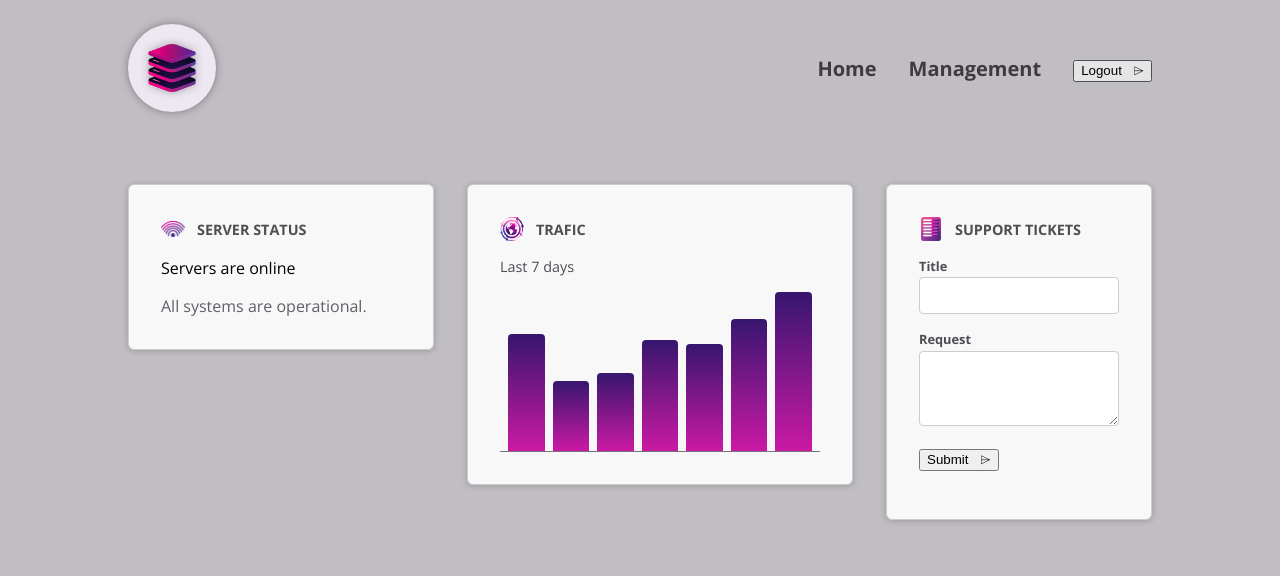
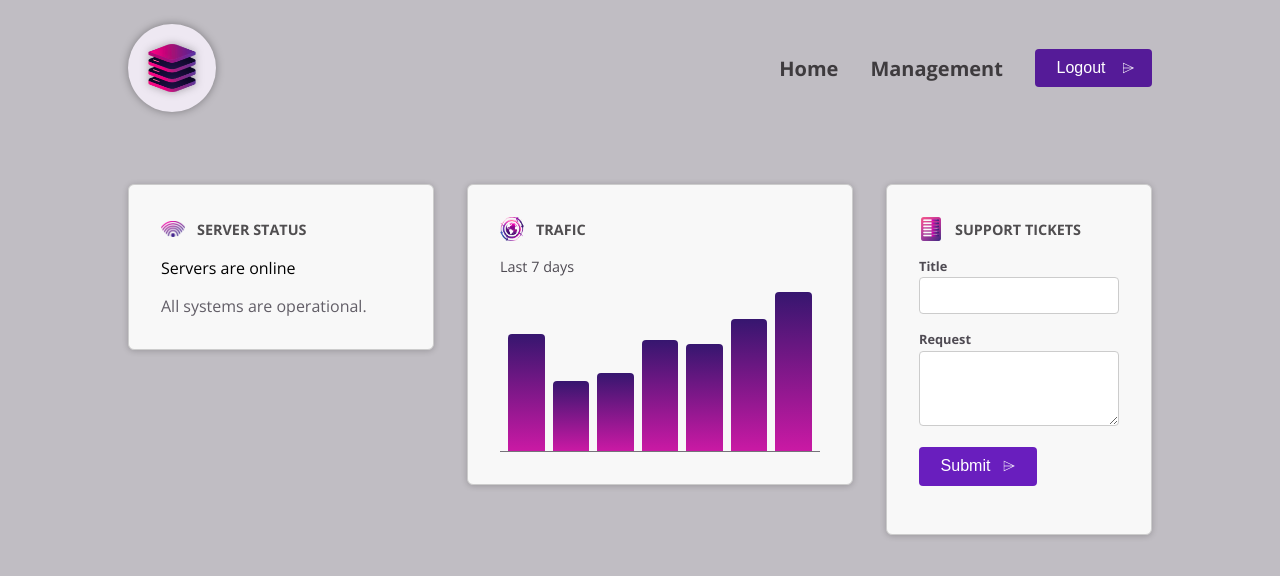
Before and after one commit to andrzejzuzanski/second-angular-app, an Angular app: page / in a window 1280 px wide. In both pictures the pointer is over the button 1112 px from the left and 71 px from the top of the page. Shown: the top 576 px of the page. Built offline with nearby package versions, Linux system fonts and the light colour scheme.

Commit message:
Fixed buttton styling

```diff
--- a/src/app/shared/button/button.component.css
+++ b/src/app/shared/button/button.component.css
@@ -1,4 +1,4 @@
-:host {
+button {
   display: inline-block;
   padding: 0.65rem 1.35rem;
   border-radius: 0.25rem;
@@ -10,7 +10,7 @@
   border: none;
 }
 
-:host:hover {
+button:hover {
   background-color: #551b98;
 }
 
@@ -20,6 +20,6 @@
   transition: transform 0.2s ease-in-out;
 }
 
-:host:hover .icon {
+button:hover .icon {
   transform: translateX(4px);
 }
```
